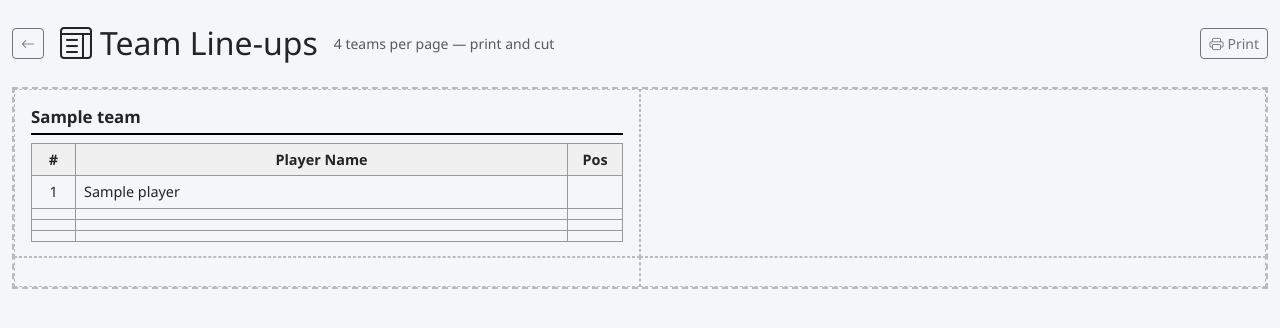
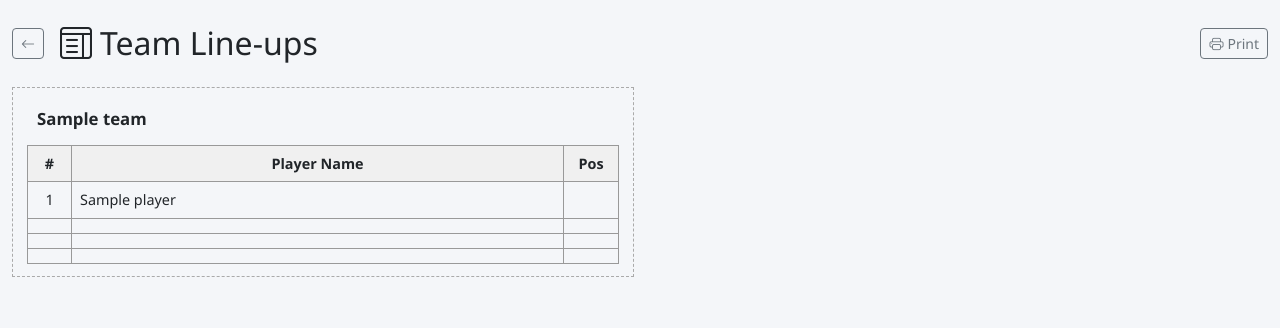
Before and after one commit to mauromarcio/ScoreProject, an ASP.NET Core app: page /Teams/LineUps in a window 1280 px wide. Shown: the part 57-385 px from the top of the page. Run offline with ASP.NET Core 8, Linux system fonts and the light colour scheme; tables that the repository leaves empty hold one stand-in row (values such as "Sample post").

Commit message:
Line-ups: free-flow 2-col grid, emoji/keyword title colors, taller rows

```diff
--- a/VolleyScore/Views/Teams/LineUps.cshtml
+++ b/VolleyScore/Views/Teams/LineUps.cshtml
@@ -7,23 +7,21 @@
 
 @section Styles {
     <style>
-        /* ── Screen layout ── */
-        .lineup-page {
+        .lineup-grid {
             display: grid;
             grid-template-columns: 1fr 1fr;
-            border: 2px dashed #bbb;
-            margin-bottom: 32px;
+            gap: 12px;
         }
         .lineup-card {
-            padding: 14px 16px;
-            border: 1px dashed #bbb;
+            border: 1.5px dashed #aaa;
+            padding: 12px 14px;
         }
         .lineup-card-title {
             font-size: 1.05rem;
             font-weight: 700;
+            padding: 6px 10px;
             margin-bottom: 8px;
-            border-bottom: 2px solid #000;
-            padding-bottom: 4px;
+            border-radius: 4px;
         }
         .lineup-table {
             width: 100%;
@@ -33,7 +31,7 @@
         .lineup-table th,
         .lineup-table td {
             border: 1px solid #999;
-            padding: 5px 8px;
+            padding: 7px 8px;
         }
         .lineup-table th {
             background: #f0f0f0;
@@ -43,79 +41,49 @@
         .lineup-table td.pos-cell { text-align: center; width: 55px; }
         .lineup-table td.num-cell { text-align: center; width: 44px; }
 
-        /* ── Print layout ── */
         @@media print {
             nav, .no-print { display: none !important; }
             @@page { margin: 8mm; size: A4 portrait; }
             body { font-size: 10pt; }
 
-            .lineup-page {
-                display: grid;
-                grid-template-columns: 1fr 1fr;
-                grid-template-rows: 1fr 1fr;
-                height: calc(100vh - 16mm);
-                page-break-after: always;
-                break-after: page;
-                margin-bottom: 0;
-                border: none;
-                gap: 0;
+            .lineup-grid {
+                gap: 6px;
             }
-            /* last page: no forced break */
-            .lineup-page:last-child {
-                page-break-after: auto;
-                break-after: auto;
+            .lineup-card {
+                break-inside: avoid;
+                page-break-inside: avoid;
+                border: 1.5px dashed #888;
+                padding: 8px 10px;
             }
-
-            .lineup-card {
-                border: none;
-                padding: 10px 14px;
-                overflow: hidden;
-            }
-            /* Dashed cut lines via borders between cards */
-            .lineup-card:nth-child(1),
-            .lineup-card:nth-child(2) { border-bottom: 1.5px dashed #666; }
-            .lineup-card:nth-child(1),
-            .lineup-card:nth-child(3) { border-right: 1.5px dashed #666; }
-
-            .lineup-card-title { font-size: 11pt; }
-            .lineup-table { font-size: 9.5pt; }
-            .lineup-table th, .lineup-table td { padding: 4px 6px; }
+            .lineup-card-title { font-size: 10.5pt; }
+            .lineup-table { font-size: 9pt; }
+            .lineup-table th, .lineup-table td { padding: 6px 6px; }
         }
     </style>
 }
 
 <div class="container-fluid py-4">
 
-    <!-- Screen header -->
     <div class="d-flex align-items-center justify-content-between mb-4 no-print">
         <div class="d-flex align-items-center gap-3">
             <a asp-action="Index" class="btn btn-outline-secondary btn-sm">
                 <i class="bi bi-arrow-left"></i>
             </a>
             <h2 class="mb-0"><i class="bi bi-layout-text-window me-2"></i>Team Line-ups</h2>
-            <small class="text-muted">4 teams per page — print and cut</small>
         </div>
         <button class="btn btn-outline-secondary btn-sm" onclick="window.print()">
             <i class="bi bi-printer me-1"></i>Print
         </button>
     </div>
 
-    <!-- Groups of 4 teams per page -->
-    @for (int pageIdx = 0; pageIdx < Math.Ceiling(teamList.Count / 4.0); pageIdx++)
+    <div class="lineup-grid">
+        @foreach (var team in teamList)
         {
-        var pageTeams = teamList.Skip(pageIdx * 4).Take(4).ToList();
-
-        <div class="lineup-page">
-            @for (int i = 0; i < 4; i++)
-            {
-                if (i < pageTeams.Count)
-                {
-                    var team = pageTeams[i];
             var players = team.Players.OrderBy(p => p.Number).ToList();
             int slots = players.Count > 4 ? 6 : 4;
 
             <div class="lineup-card">
-                        <div class="lineup-card-title">@team.Name</div>
+                <div class="lineup-card-title" data-team-name="@team.Name">@team.Name</div>
                 <table class="lineup-table">
                     <thead>
                         <tr>
@@ -138,12 +106,46 @@
                 </table>
             </div>
         }
-                else
-                {
-                    <div class="lineup-card"></div>
+    </div>
+
+</div>
+
+@section Scripts {
+<script>
+    var EMOJI_COLORS = {
+        '🟢': { bg: '#4caf50', dark: false },
+        '🟡': { bg: '#ffeb3b', dark: false },
+        '🔵': { bg: '#2196f3', dark: true  },
+        '⚪': { bg: '#e0e0e0', dark: false },
+        '⚫': { bg: '#424242', dark: true  },
+        '🟤': { bg: '#8b5e3c', dark: true  },
+        '🔴': { bg: '#e53935', dark: true  },
+        '🟠': { bg: '#fb8c00', dark: false },
+        '🟣': { bg: '#8e24aa', dark: true  },
+        '🩵': { bg: '#64b5f6', dark: false },
+    };
+    var KEYWORD_COLORS = [
+        { keyword: 'baby blue', bg: '#90caf9', dark: false },
+    ];
+
+    document.querySelectorAll('[data-team-name]').forEach(function (el) {
+        var name  = el.getAttribute('data-team-name') || '';
+        var first = Array.from(name)[0];
+        if (!first) return;
+        var entry = EMOJI_COLORS[first];
+        if (entry) {
+            el.style.backgroundColor = entry.bg;
+            el.style.color = entry.dark ? '#fff' : '#000';
+            return;
+        }
+        var lower = name.toLowerCase();
+        for (var i = 0; i < KEYWORD_COLORS.length; i++) {
+            if (lower.indexOf(KEYWORD_COLORS[i].keyword) !== -1) {
+                el.style.backgroundColor = KEYWORD_COLORS[i].bg;
+                el.style.color = KEYWORD_COLORS[i].dark ? '#fff' : '#000';
+                break;
             }
         }
-        </div>
+    });
+</script>
 }
-
-</div>
```
Lines whose indentation alone changed are shown as unchanged.
